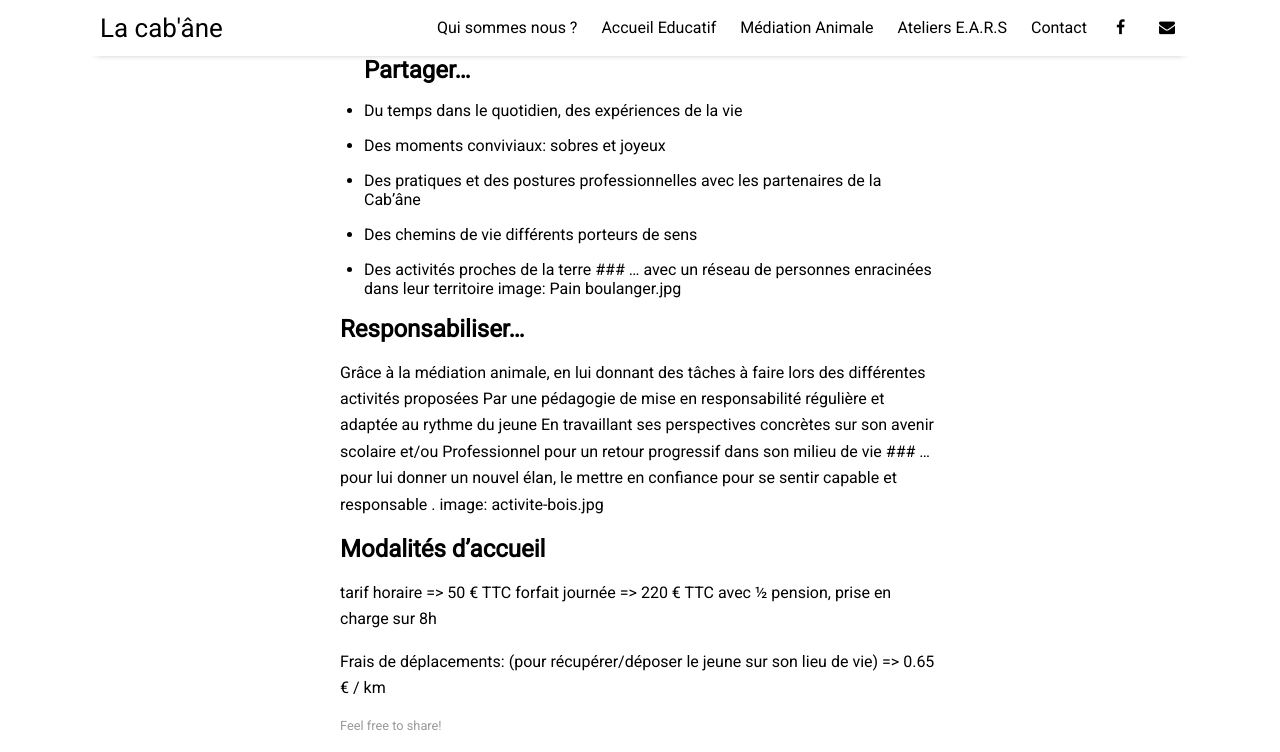
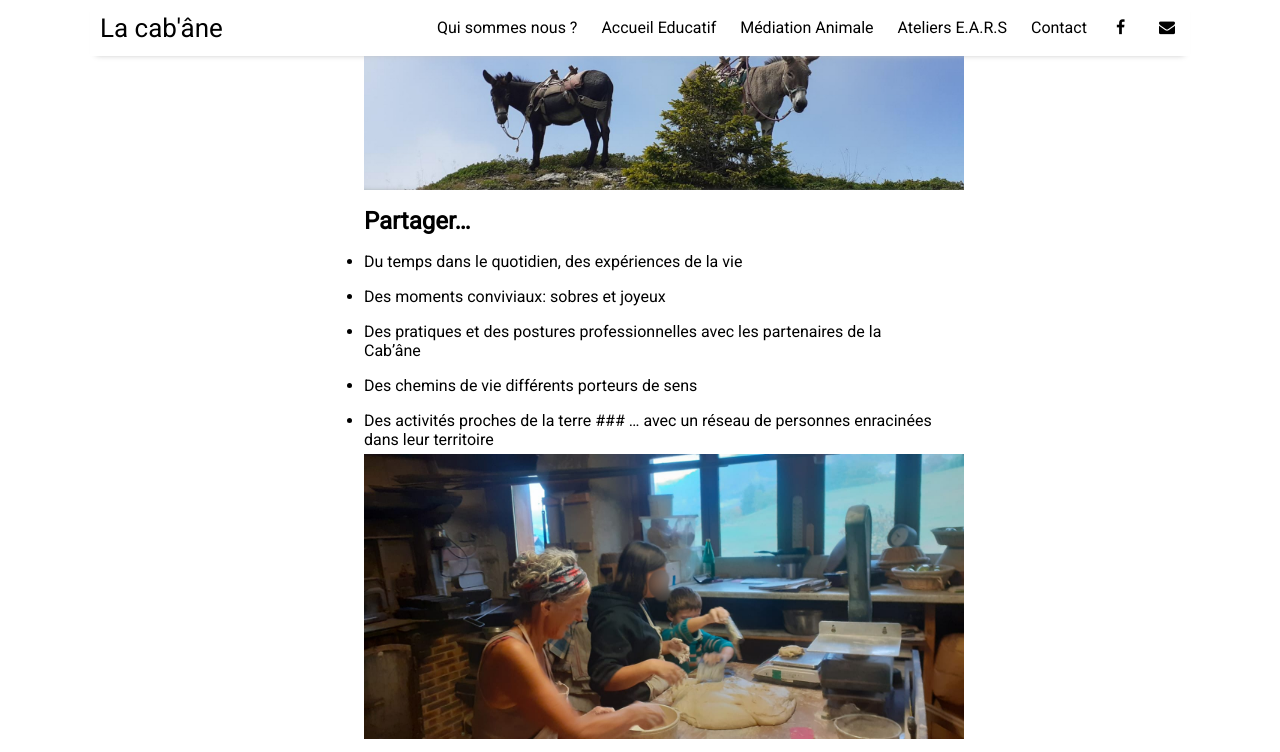
Before and after one commit to la-cabane/la-cabane.github.io, a Jekyll site: the page built from _posts/2016-08-08-accueil-educatif.md, in a window 1280 px wide and 1400 px high, scrolled down 1283 px. Shown: the top 752 px of the window. Built offline with Jekyll 4.4.1, drawn with Linux system fonts in a browser that asks for light colours; nearby versions of some CDN libraries; some of the changed text lies outside the part shown.

Commit message:
renommer images

```diff
--- a/_posts/2016-08-08-accueil-educatif.md
+++ b/_posts/2016-08-08-accueil-educatif.md
@@ -2,7 +2,7 @@
 layout: post
 title: "Accueil Educatif"
 author: "La-Cabane"
-image: debroussaillage.jpg
+image: debroussaillage.jpeg
 ---
 
 # Objectif de la cab’âne:
@@ -24,7 +24,7 @@
 - De nouveaux horizons, en rencontrant des personnes passionnées par leur métier
 - De nouvelles perspectives de travail ou de scolarité par la mise en lien des savoirs théoriques et pratiques
     ###   … à travers des ateliers pratiques et concrets
-![veuillez nous excuser l'image ne charge pas](../assets/img/Anes.jpeg)
+![veuillez nous excuser l'image ne charge pas](../assets/img/anes.jpeg)
 
   ## Partager…
 - Du temps dans le quotidien, des expériences de la vie
@@ -33,7 +33,7 @@
 - Des chemins de vie différents porteurs de sens
 - Des activités proches de la terre
      ###    … avec un réseau de personnes enracinées dans leur territoire
-image: Pain boulanger.jpg
+![veuillez nous excuser l'image ne charge pas](../assets/img/pain-boulanger.jpeg)
 
 ## Responsabiliser…
 
@@ -42,7 +42,7 @@
 Par une pédagogie de mise en responsabilité régulière et adaptée au rythme du jeune
 En travaillant ses perspectives concrètes sur son avenir scolaire et/ou Professionnel pour un retour progressif dans son milieu de vie
   ###    … pour lui donner un nouvel élan, le mettre en confiance pour  se sentir capable et responsable .
-image: activite-bois.jpg
+![veuillez nous excuser l'image ne charge pas](../assets/img/activite-bois.jpeg)
 
 ## Modalités d'accueil
 tarif horaire => 50 € TTC
```
Also changed, not shown: _posts/2016-07-07-contact.md (+1 -1 lines).
